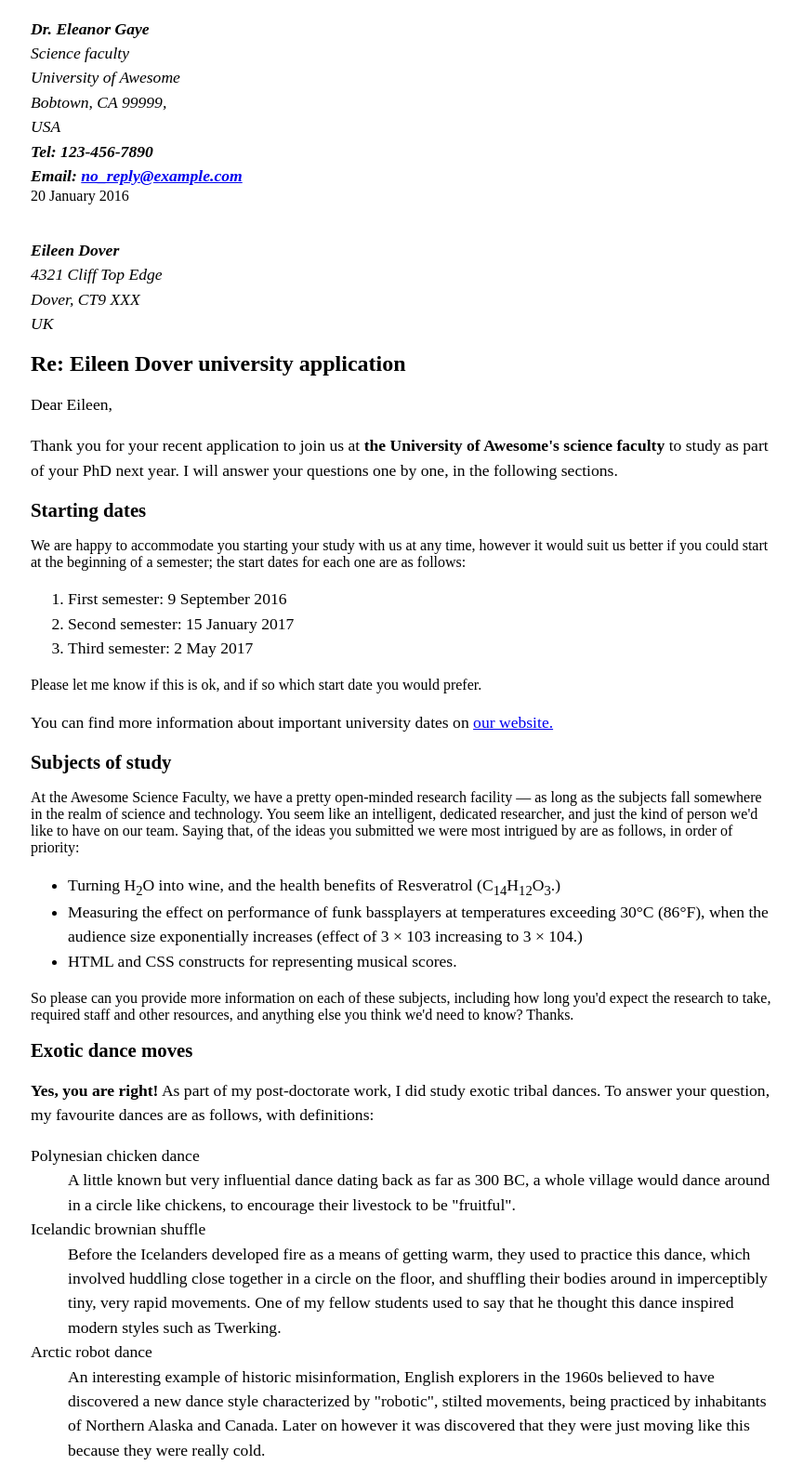
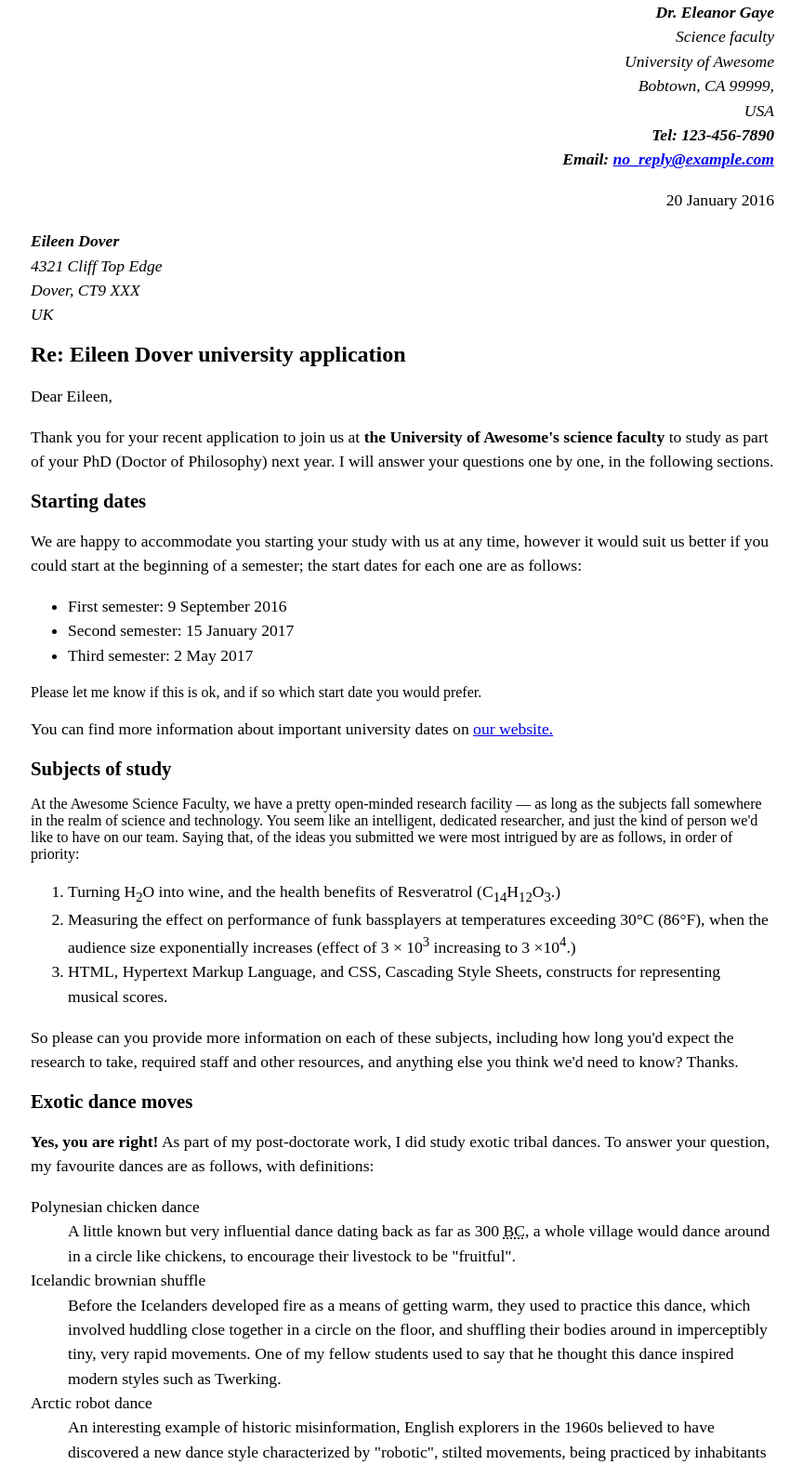
Before and after one commit to VickyPav/letter, a plain HTML site: page letter.html in a window 1280 px wide. Shown: the top 1576 px of the page at 93% size, without its empty margins (207-1071 px from the left). Drawn offline with Linux system fonts and the light colour scheme.

Commit message:
Add files via upload

```diff
--- a/letter.html
+++ b/letter.html
@@ -8,7 +8,7 @@
     <link rel="stylesheet" href="text.css">
 </head>
 <body>
-   <p class="sender-column"> <address>
+   <address class="sender-column">
 <strong>Dr. Eleanor Gaye</strong><br>
 Science faculty<br>
 University of Awesome<br>
@@ -18,8 +18,7 @@ USA<br>
 <strong>Email: <a href="mailto:no_reply@example.com">no_reply@example.com</a></strong><br>
 </address>
 
-<time>20 January 2016</time></p><br>
-
+<p class="sender-column"><time datetime="2016-01-20"> 20 January 2016</time></p>
 <address>
 <strong>Eileen Dover</strong><br>
 4321 Cliff Top Edge <br>
@@ -32,16 +31,15 @@ UK<br>
 
 <p>Dear Eileen,</p>
 
-<p>Thank you for your recent application to join us at <strong>the University of Awesome's science faculty</strong> to study as part of your <abber title="Doctor of Philosophy">PhD</abber> next year. I will answer your questions one by one, in the following sections.</p>
-
+<p>Thank you for your recent application to join us at <strong>the University of Awesome's science faculty</strong> to study as part of your <abbr>PhD</abbr> (Doctor of Philosophy) next year. I will answer your questions one by one, in the following sections.</p>
 <h2>Starting dates</h2>
 
-We are happy to accommodate you starting your study with us at any time, however it would suit us better if you could start at the beginning of a semester; the start dates for each one are as follows:
-<ol>
-<li>First semester: <time>9 September 2016</time></li>
-<li>Second semester: <time>15 January 2017</time></li>
-<li>Third semester: <time>2 May 2017</time></li>
-</ol>
+<p>We are happy to accommodate you starting your study with us at any time, however it would suit us better if you could start at the beginning of a semester; the start dates for each one are as follows:</p>
+<ul>
+  <li>First semester: <time datetime="2016-09-09">9 September 2016</time></li>
+  <li>Second semester: <time datetime="2017-01-15">15 January 2017</time></li>
+  <li>Third semester: <time datetime="2017-05-02">2 May 2017</time></li>
+</ul>
 Please let me know if this is ok, and if so which start date you would prefer.
 
 <p>You can find more information about important university dates on <a href="example.com"> our website.</a></p>
@@ -50,12 +48,12 @@ Please let me know if this is ok, and if so which start date you would prefer.
 <h2>Subjects of study</h2>
 
 At the Awesome Science Faculty, we have a pretty open-minded research facility — as long as the subjects fall somewhere in the realm of science and technology. You seem like an intelligent, dedicated researcher, and just the kind of person we'd like to have on our team. Saying that, of the ideas you submitted we were most intrigued by are as follows, in order of priority:
-<ul>
-<li>Turning H<sub>2</sub>O into wine, and the health benefits of Resveratrol (C<sub>14</sub>H<sub>12</sub>O<sub>3</sub>.)</li>
-<li>Measuring the effect on performance of funk bassplayers at temperatures exceeding 30&deg;C (86&deg;F), when the audience size exponentially increases (effect of 3 &times; 103 increasing to 3 &times; 104.)</li>
-<li><abber title="Hypertext Markup Language">HTML</abber> and <abber title="Cascading Style Sheets">CSS</abber> constructs for representing musical scores.</li>
-</ul>
-So please can you provide more information on each of these subjects, including how long you'd expect the research to take, required staff and other resources, and anything else you think we'd need to know? Thanks.
+<ol>
+  <li>Turning H<sub>2</sub>O into wine, and the health benefits of Resveratrol (C<sub>14</sub>H<sub>12</sub>O<sub>3</sub>.)</li>
+  <li>Measuring the effect on performance of funk bassplayers at temperatures exceeding 30&deg;C (86&deg;F), when the audience size exponentially increases (effect of 3 &times; 10<sup>3</sup> increasing to 3  &times;10<sup>4</sup>.)</li>
+  <li><abbr>HTML</abbr>, Hypertext Markup Language, and <abbr>CSS</abbr>, Cascading Style Sheets, constructs for representing musical scores.</li>
+</ol>
+<p>So please can you provide more information on each of these subjects, including how long you'd expect the research to take, required staff and other resources, and anything else you think we'd need to know? Thanks.</p>
 
 
 <h2>Exotic dance moves</h2>
@@ -63,7 +61,7 @@ So please can you provide more information on each of these subjects, including
 <p><strong>Yes, you are right!</strong> As part of my post-doctorate work, I did study exotic tribal dances. To answer your question, my favourite dances are as follows, with definitions:</p>
 <dl>
   <dt>Polynesian chicken dance</dt>
-   <dd>A little known but very influential dance dating back as far as 300 <abber title="before Christ">BC</abber>, a whole village would dance around in a circle like chickens, to encourage their livestock to be "fruitful".</dd>
+   <dd>A little known but very influential dance dating back as far as 300 <abbr title="before Christ">BC</abbr>, a whole village would dance around in a circle like chickens, to encourage their livestock to be "fruitful".</dd>
   <dt>Icelandic brownian shuffle</dt>
    <dd>Before the Icelanders developed fire as a means of getting warm, they used to practice this dance, which involved huddling close together in a circle on the floor, and shuffling their bodies around in imperceptibly tiny, very rapid movements. One of my fellow students used to say that he thought this dance inspired modern styles such as Twerking.</dd>
   <dt>Arctic robot dance</dt>
@@ -74,8 +72,9 @@ For more of my research, see my exotic dance research page.
 <p>Yours sincerely,</p>
 <p>Dr Eleanor Gaye</p>
 
-<p>University of Awesome motto:
-<blockquote>"Be awesome to each other."-- The memoirs of Bill S Preston, <aber title="Esquire">Esq</aber></blockquote></p>
+<p>University of Awesome motto:</p>
+<q>"Be awesome to each other."</q>-- The memoirs of Bill S Preston,<abbr title="Esquire">Esq</abbr>
+
 
 </body>
 </html>
```
